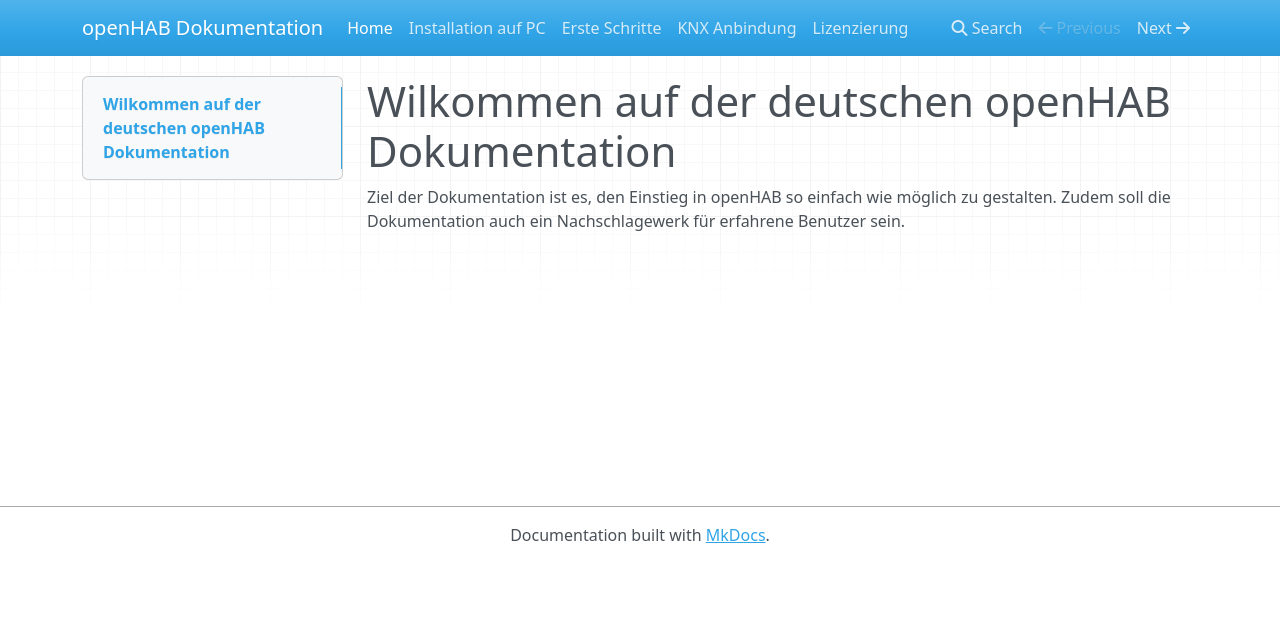
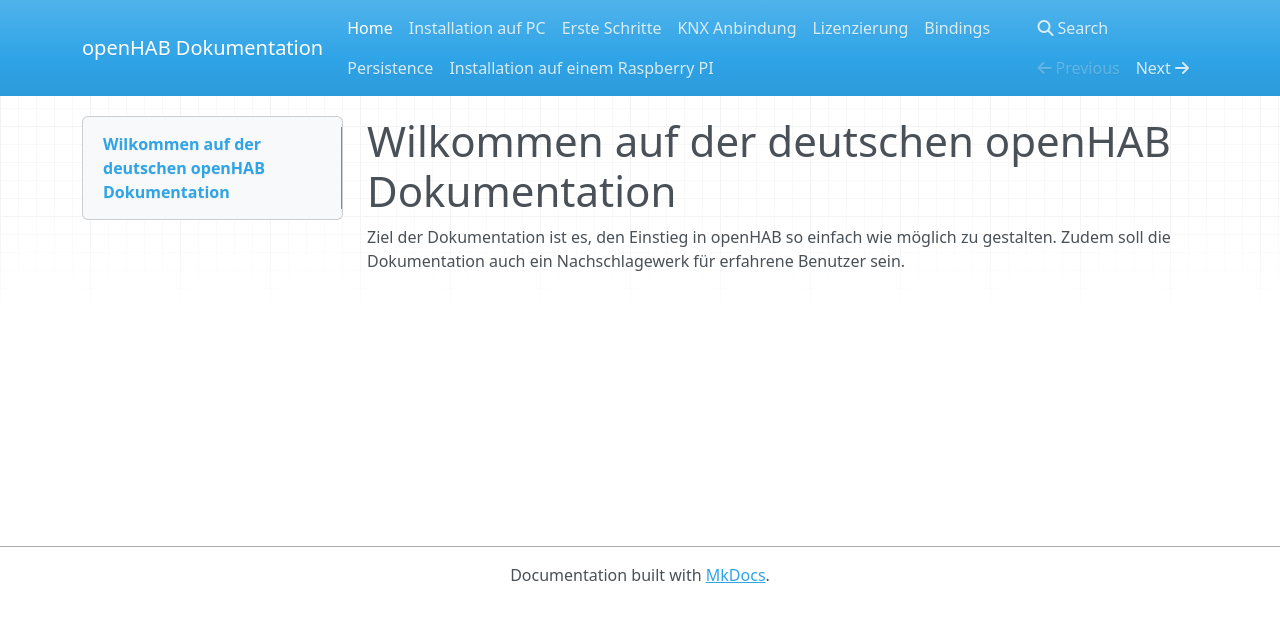
Before and after one commit to mepi0011/openhab.doc, an MkDocs documentation site: the page built from docs/index.md, in a window 1280 px wide. Shown: the top 622 px of the page. Built offline with MkDocs 1.6.1, drawn with Linux system fonts in a browser that asks for light colours; nearby versions of some CDN libraries; old or Windows-style settings are respelled for this version of MkDocs.

Commit message:
In file mkdocs.yml section Bindings, Persistence and Raspberry added

```diff
--- a/mkdocs.yml
+++ b/mkdocs.yml
@@ -5,3 +5,6 @@ pages:
 - [Beispiel.md, Erste Schritte]
 - [KNX.md, KNX Anbindung]
 - [license.md, Lizenzierung]
+- [Bindings.md, Bindings]
+- [Persistence.md, Persistence]
+- [Raspberry.md, Installation auf einem Raspberry PI]
```
